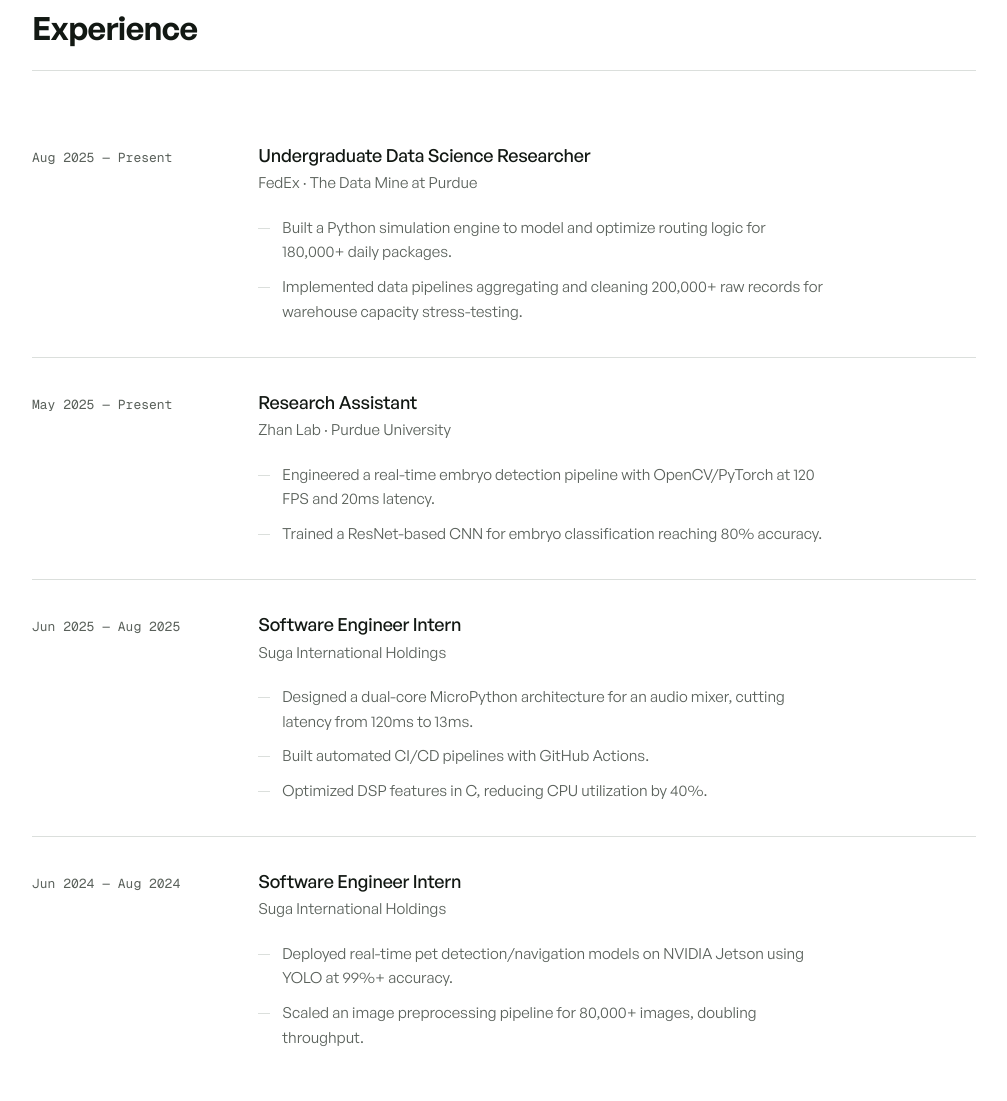
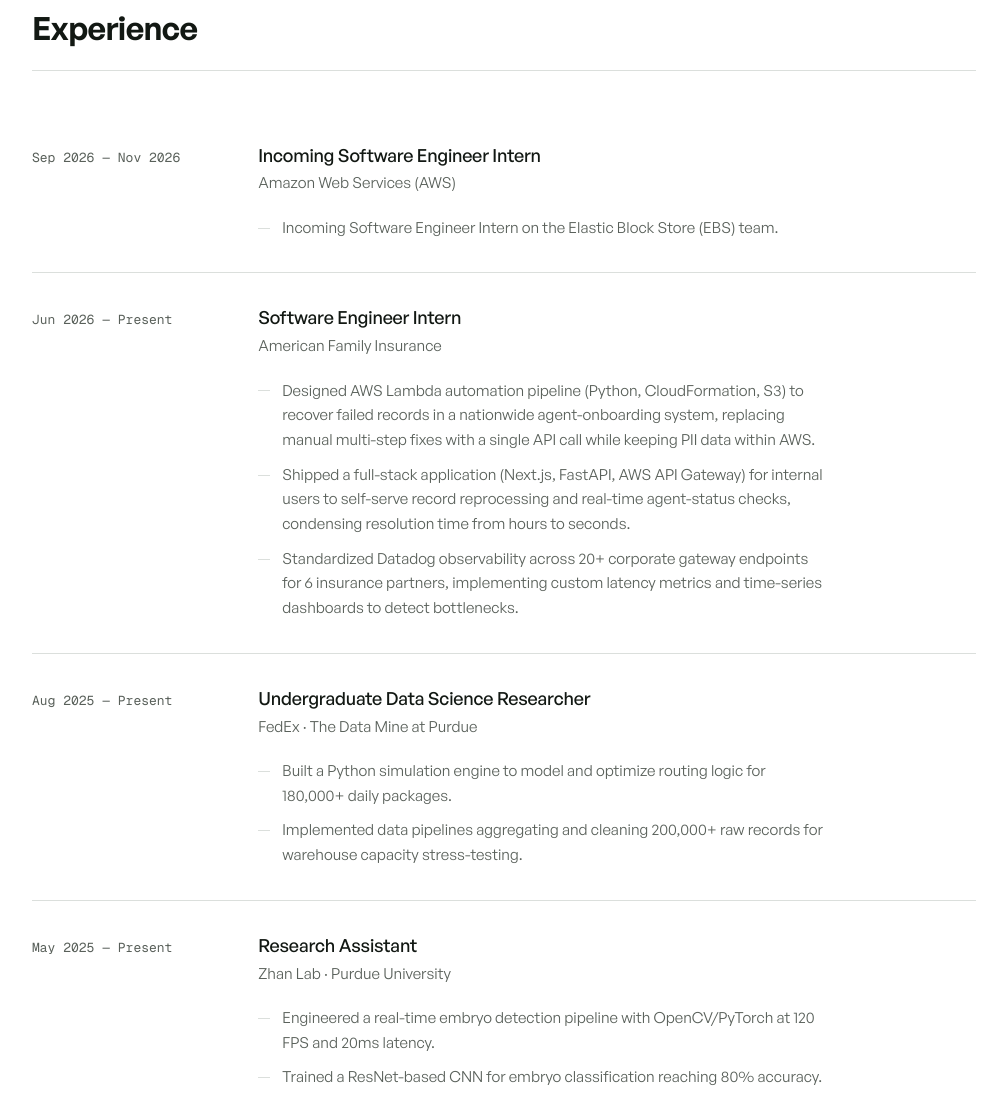
Before and after one commit to ianp-1/ian-portfolio, an Astro site: page / in a window 1280 px wide. Shown: the part 1732-2833 px from the top of the page, without its empty margins (136-1143 px from the left). Built offline with nearby package versions, Linux system fonts and the light colour scheme; Astro itself is replaced by a stand-in of ours.

Commit message:
Add 2026 internship experience (#4)
Add AWS and American Family Insurance experience entries

- Add 2026 internship details and highlights
- Keep experience ordered newest-first

```diff
--- /dev/null
+++ b/src/content/experience/american-family-2026.md
@@ -0,0 +1,10 @@
+---
+company: American Family Insurance
+role: Software Engineer Intern
+period: Jun 2026 — Present
+order: 2
+highlights:
+  - Designed AWS Lambda automation pipeline (Python, CloudFormation, S3) to recover failed records in a nationwide agent-onboarding system, replacing manual multi-step fixes with a single API call while keeping PII data within AWS.
+  - Shipped a full-stack application (Next.js, FastAPI, AWS API Gateway) for internal users to self-serve record reprocessing and real-time agent-status checks, condensing resolution time from hours to seconds.
+  - Standardized Datadog observability across 20+ corporate gateway endpoints for 6 insurance partners, implementing custom latency metrics and time-series dashboards to detect bottlenecks.
+---
--- /dev/null
+++ b/src/content/experience/aws-2026.md
@@ -0,0 +1,8 @@
+---
+company: Amazon Web Services (AWS)
+role: Incoming Software Engineer Intern
+period: Sep 2026 — Nov 2026
+order: 1
+highlights:
+  - Incoming Software Engineer Intern on the Elastic Block Store (EBS) team.
+---
--- a/src/content/experience/fedex-datamine.md
+++ b/src/content/experience/fedex-datamine.md
@@ -2,7 +2,7 @@
 company: FedEx · The Data Mine at Purdue
 role: Undergraduate Data Science Researcher
 period: Aug 2025 — Present
-order: 1
+order: 3
 highlights:
   - Built a Python simulation engine to model and optimize routing logic for 180,000+ daily packages.
   - Implemented data pipelines aggregating and cleaning 200,000+ raw records for warehouse capacity stress-testing.
--- a/src/content/experience/suga-2024.md
+++ b/src/content/experience/suga-2024.md
@@ -2,7 +2,7 @@
 company: Suga International Holdings
 role: Software Engineer Intern
 period: Jun 2024 — Aug 2024
-order: 4
+order: 6
 highlights:
   - Deployed real-time pet detection/navigation models on NVIDIA Jetson using YOLO at 99%+ accuracy.
   - Scaled an image preprocessing pipeline for 80,000+ images, doubling throughput.
--- a/src/content/experience/suga-2025.md
+++ b/src/content/experience/suga-2025.md
@@ -2,7 +2,7 @@
 company: Suga International Holdings
 role: Software Engineer Intern
 period: Jun 2025 — Aug 2025
-order: 3
+order: 5
 highlights:
   - Designed a dual-core MicroPython architecture for an audio mixer, cutting latency from 120ms to 13ms.
   - Built automated CI/CD pipelines with GitHub Actions.
--- a/src/content/experience/zhan-lab.md
+++ b/src/content/experience/zhan-lab.md
@@ -2,7 +2,7 @@
 company: Zhan Lab · Purdue University
 role: Research Assistant
 period: May 2025 — Present
-order: 2
+order: 4
 highlights:
   - Engineered a real-time embryo detection pipeline with OpenCV/PyTorch at 120 FPS and 20ms latency.
   - Trained a ResNet-based CNN for embryo classification reaching 80% accuracy.
```
